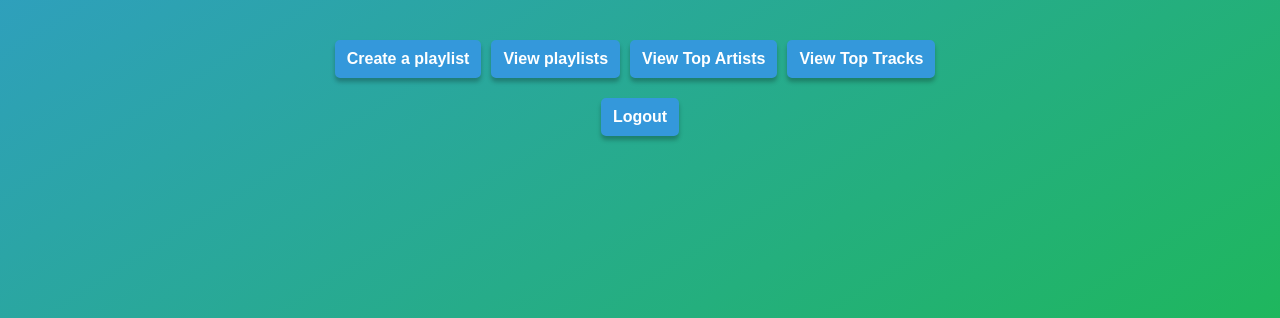
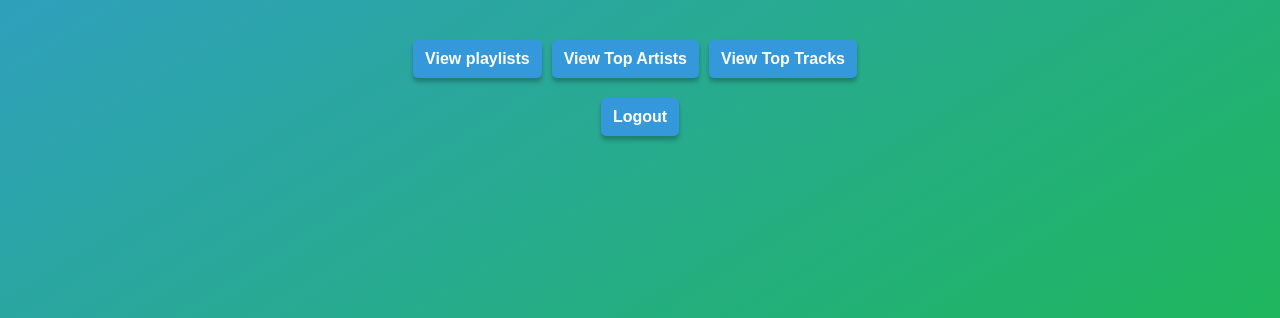
Before and after one commit to Austin-Metke/CST205-Final-Project, a Flask app: page / in a window 1280 px wide. Shown: the part 370-688 px from the top of the page. Run offline with Flask 3, Linux system fonts and the light colour scheme; the visitor is signed in with stand-in values (Sample User, id 1).

Commit message:
Fixed broken page

```diff
--- a/templates/index.html
+++ b/templates/index.html
@@ -24,7 +24,6 @@
     <p class="default-text">Hey, {{ user_info['display_name'] }} 👋!</p>
 
     <div class="flex-row">
-        <a class="btn flex-item" href="{{ url_for('playlist_maker') }}">Create a playlist</a>
         <a class="btn flex-item" href="{{ url_for('view_playlists') }}">View playlists</a>
         <a class="btn flex-item" href="{{ url_for('top_artists') }}">View Top Artists</a>
         <a class="btn flex-item" href="{{ url_for('top_tracks') }}">View Top Tracks</a>
```
